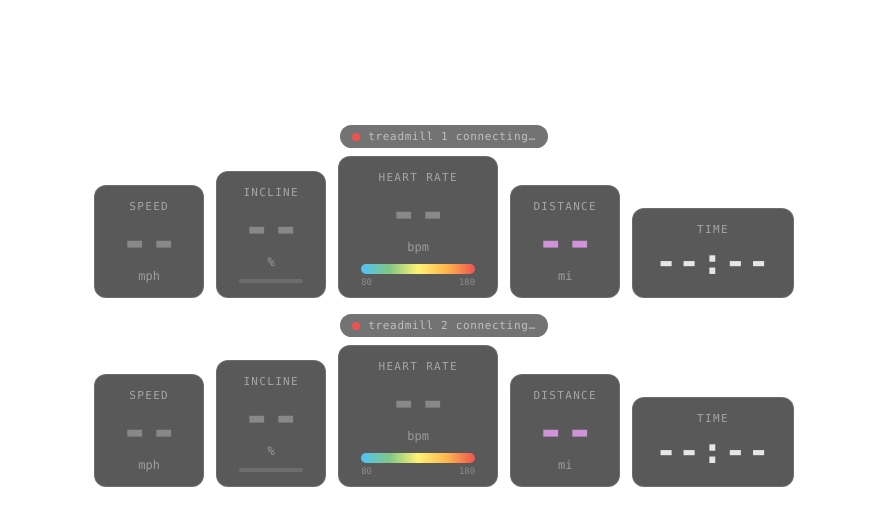
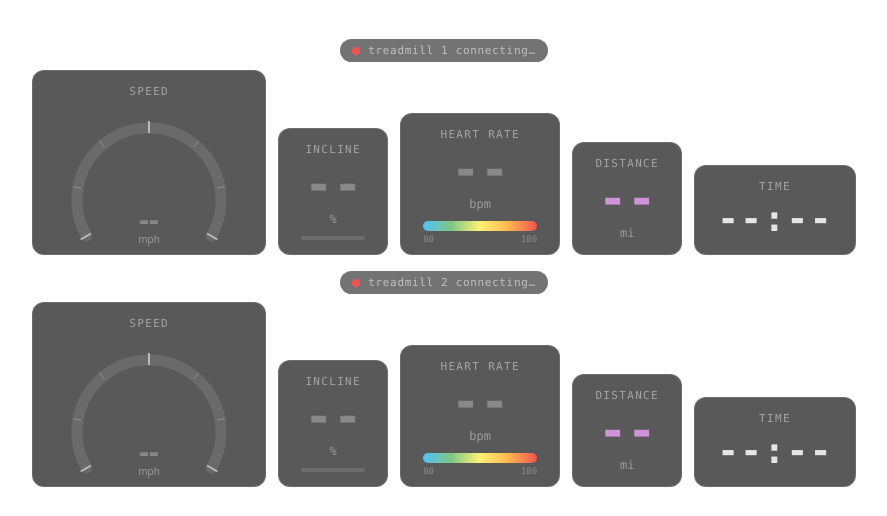
Before and after one commit to deltaisfordeath/nordic-crack, a React (Vite) app in the folder client/: page / in a window 1280 px wide. Shown: the part 281-797 px from the top of the page, without its empty margins (196-1083 px from the left). Built offline with nearby package versions, Linux system fonts and the light colour scheme; no server answers.

Commit message:
style speed widget as a speedometer

```diff
--- a/client/src/components/SpeedWidget.jsx
+++ b/client/src/components/SpeedWidget.jsx
@@ -1,23 +1,153 @@
 import React from "react";
 
-// Heart-rate-style color zones for pace
+const CX = 100;
+const CY = 100;
+const R = 72;
+const TRACK_W = 11;
+const START_DEG = 150;
+const SWEEP_DEG = 240;
+const MIN_SPEED = 3;
+const MAX_SPEED = 9;
+
+function toRad(deg) {
+  return (deg * Math.PI) / 180;
+}
+
+function pt(deg, r = R) {
+  return [CX + r * Math.cos(toRad(deg)), CY + r * Math.sin(toRad(deg))];
+}
+
+function arc(fromDeg, toDeg, r = R) {
+  const [sx, sy] = pt(fromDeg, r);
+  const [ex, ey] = pt(toDeg, r);
+  const sweep = (((toDeg - fromDeg) % 360) + 360) % 360;
+  const large = sweep > 180 ? 1 : 0;
+  return `M${sx.toFixed(2)},${sy.toFixed(2)} A${r},${r} 0 ${large},1 ${ex.toFixed(2)},${ey.toFixed(2)}`;
+}
+
 function speedColor(mph) {
-  if (mph === null) return "#888";
-  if (mph < 3.5) return "#4fc3f7"; // walk
-  if (mph < 5.5) return "#81c784"; // jog
-  if (mph < 7.5) return "#ffb74d"; // run
-  return "#ef5350";                 // sprint
+  if (mph === null || mph < 3) return "#888";
+  if (mph < 4.5) return "#4fc3f7";
+  if (mph < 6) return "#81c784";
+  if (mph < 8) return "#ffb74d";
+  return "#ef5350";
 }
+
+function valueDeg(mph) {
+  const ratio = Math.max(
+    0,
+    Math.min(1, (mph - MIN_SPEED) / (MAX_SPEED - MIN_SPEED)),
+  );
+  return START_DEG + ratio * SWEEP_DEG;
+}
+
+const TICK_SPEEDS = [3, 4, 5, 6, 7, 8, 9];
+const LABEL_SPEEDS = [3, 6, 9];
 
 export function SpeedWidget({ value }) {
   const color = speedColor(value);
   const display = value !== null ? value.toFixed(1) : "--";
 
+  const ratio =
+    value !== null
+      ? Math.max(0, Math.min(1, (value - MIN_SPEED) / (MAX_SPEED - MIN_SPEED)))
+      : 0;
+  const valDeg = value !== null ? valueDeg(value) : START_DEG;
+  const trackEnd = START_DEG + SWEEP_DEG;
+
+  const trackPath = arc(START_DEG, trackEnd);
+  const fillPath = value !== null && ratio > 0 ? arc(START_DEG, valDeg) : null;
+
+  const [nx, ny] = pt(valDeg, R - 16);
+
   return (
     <div style={styles.card}>
       <div style={styles.label}>SPEED</div>
-      <div style={{ ...styles.value, color }}>{display}</div>
-      <div style={styles.unit}>mph</div>
+      <svg width="200" height="148" viewBox="0 0 200 148">
+        {/* Background track */}
+        <path
+          d={trackPath}
+          fill="none"
+          stroke="rgba(255,255,255,0.1)"
+          strokeWidth={TRACK_W}
+          strokeLinecap="round"
+        />
+
+        {/* Colored fill arc */}
+        {fillPath && (
+          <path
+            d={fillPath}
+            fill="none"
+            stroke={color}
+            strokeWidth={TRACK_W}
+            strokeLinecap="round"
+            style={{ filter: `drop-shadow(0 0 5px ${color}88)` }}
+          />
+        )}
+
+        {/* Tick marks */}
+        {TICK_SPEEDS.map((mph) => {
+          const deg = valueDeg(mph);
+          const isMajor = LABEL_SPEEDS.includes(mph);
+          const [ox, oy] = pt(deg, R + (isMajor ? 7 : 5));
+          const [ix, iy] = pt(deg, R - (isMajor ? 5 : 3));
+          return (
+            <line
+              key={mph}
+              x1={ix.toFixed(2)}
+              y1={iy.toFixed(2)}
+              x2={ox.toFixed(2)}
+              y2={oy.toFixed(2)}
+              stroke={
+                isMajor ? "rgba(255,255,255,0.55)" : "rgba(255,255,255,0.25)"
+              }
+              strokeWidth={isMajor ? 2 : 1}
+            />
+          );
+        })}
+
+        {/* Needle */}
+        {value !== null && (
+          <>
+            <line
+              x1={CX}
+              y1={CY}
+              x2={nx.toFixed(2)}
+              y2={ny.toFixed(2)}
+              stroke="white"
+              strokeWidth={2.5}
+              strokeLinecap="round"
+            />
+            <circle cx={CX} cy={CY} r={6} fill={color} />
+            <circle cx={CX} cy={CY} r={3} fill="white" />
+          </>
+        )}
+
+        {/* Value readout */}
+        <text
+          x={CX}
+          y={CY + 22}
+          textAnchor="middle"
+          fill={color}
+          fontSize={30}
+          fontWeight={700}
+          fontFamily="system-ui, -apple-system, sans-serif"
+          dominantBaseline="middle"
+        >
+          {display}
+        </text>
+        <text
+          x={CX}
+          y={CY + 40}
+          textAnchor="middle"
+          fill="rgba(255,255,255,0.4)"
+          fontSize={10}
+          fontFamily="system-ui, -apple-system, sans-serif"
+          dominantBaseline="middle"
+        >
+          mph
+        </text>
+      </svg>
     </div>
   );
 }
@@ -30,25 +160,13 @@ const styles = {
     background: "rgba(0,0,0,0.65)",
     border: "1px solid rgba(255,255,255,0.12)",
     borderRadius: 12,
-    padding: "14px 22px",
-    minWidth: 110,
+    padding: "14px 16px 6px",
     backdropFilter: "blur(8px)",
   },
   label: {
     fontSize: 11,
     letterSpacing: "0.12em",
     color: "rgba(255,255,255,0.45)",
-    marginBottom: 4,
-  },
-  value: {
-    fontSize: 48,
-    fontWeight: 700,
-    lineHeight: 1,
-    fontVariantNumeric: "tabular-nums",
-  },
-  unit: {
-    fontSize: 12,
-    color: "rgba(255,255,255,0.4)",
-    marginTop: 4,
+    marginBottom: 2,
   },
 };
```
